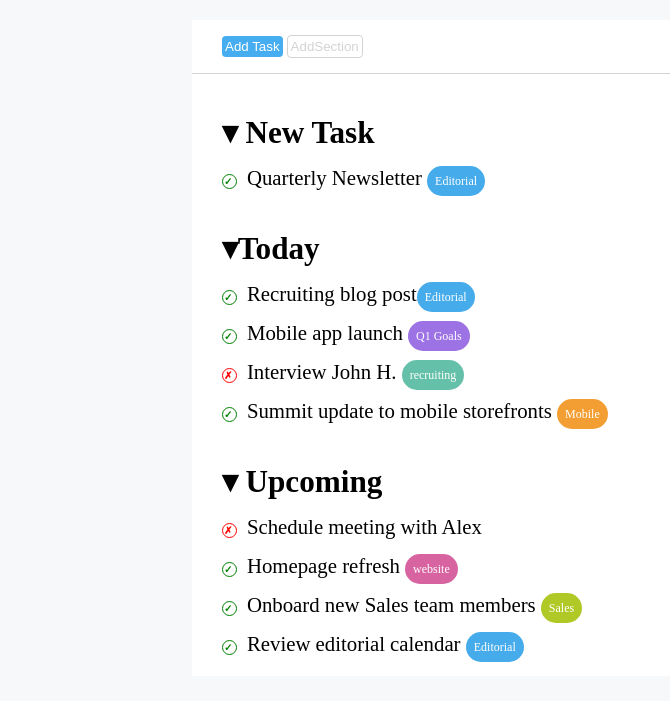
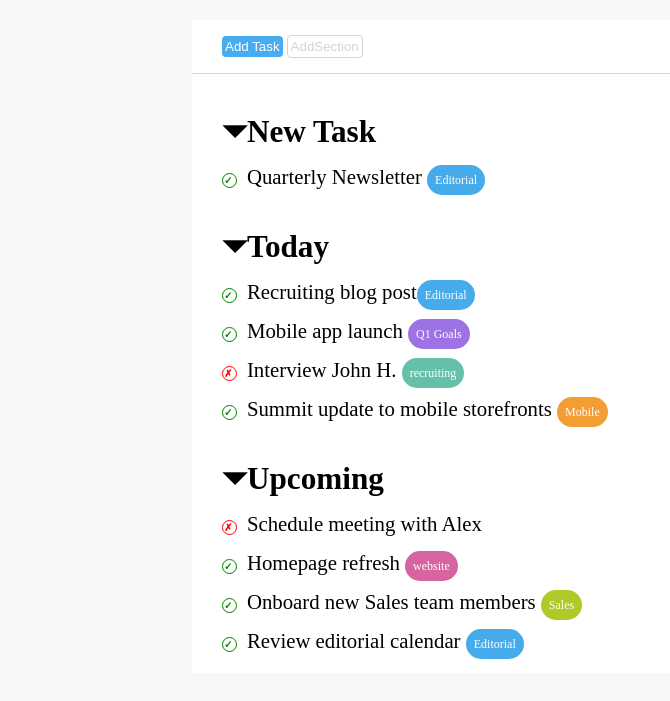
Before and after one commit to andrearep/html-css-toboolist, a plain HTML site: page index.html in a window 1280 px wide. Shown: the part 85-786 px from the top of the page, without its empty margins (0-670 px from the left). Drawn offline with Linux system fonts and the light colour scheme.

Commit message:
colrrezion varie

```diff
--- a/css/style.css
+++ b/css/style.css
@@ -8,7 +8,7 @@ body{
     background-color: #f6f8f9;
 
 }
-
+/* utilities*/
 .mtb{
     margin: 15px 0;
 }
@@ -49,20 +49,20 @@ header > div{
     border-bottom: 1px solid lightgray;
     padding:0;
 }
+.button_1, .button_2{
+    padding: 3px;
+    border-radius: 4px;
+}
 .button_1{
     background-color: #47adf1;
     color: white;
-    border-radius: 4px;
     border: 0;
-    padding: 3px;
 }
 
 .button_2{
     background-color: white;
     color: lightgray;
-    border-radius: 4px;
     border: 1px solid lightgray;
-    padding: 3px;
 }
 .site_list > div{
     font-size: 1.3rem;
--- a/index.html
+++ b/index.html
@@ -30,19 +30,19 @@
 
             <!-- content site -->
             <div class="site_list  ml">
+
                 <!-- new task list -->
                 <div class="mtop">
-                    <h2>&#x25BE; New Task</h2>
+                    <h2>&#9207;New Task</h2>
                     <div>
                         <span class="check"> &check; </span> Quarterly Newsletter <span
                             class="simbol color1">Editorial</span>
                     </div>
-
                 </div>
 
                 <!-- Today list -->
                 <div class="mtop">
-                    <h2>&#x25BE;Today</h2>
+                    <h2>&#9207;Today</h2>
 
                     <div> <span class="check"> &check; </span> Recruiting blog post<span
                             class="simbol color1">Editorial</span> </div>
@@ -56,7 +56,7 @@
 
                 <!-- Upcoming list -->
                 <div class="mtop ">
-                    <h2>&#x25BE; Upcoming</h2>
+                    <h2>&#9207;Upcoming</h2>
                     <div> <span class="cross"> &cross; </span> Schedule meeting with Alex</div>
                     <div> <span class="check"> &check; </span> Homepage refresh <span
                             class="simbol color5">website</span> </div>
```
